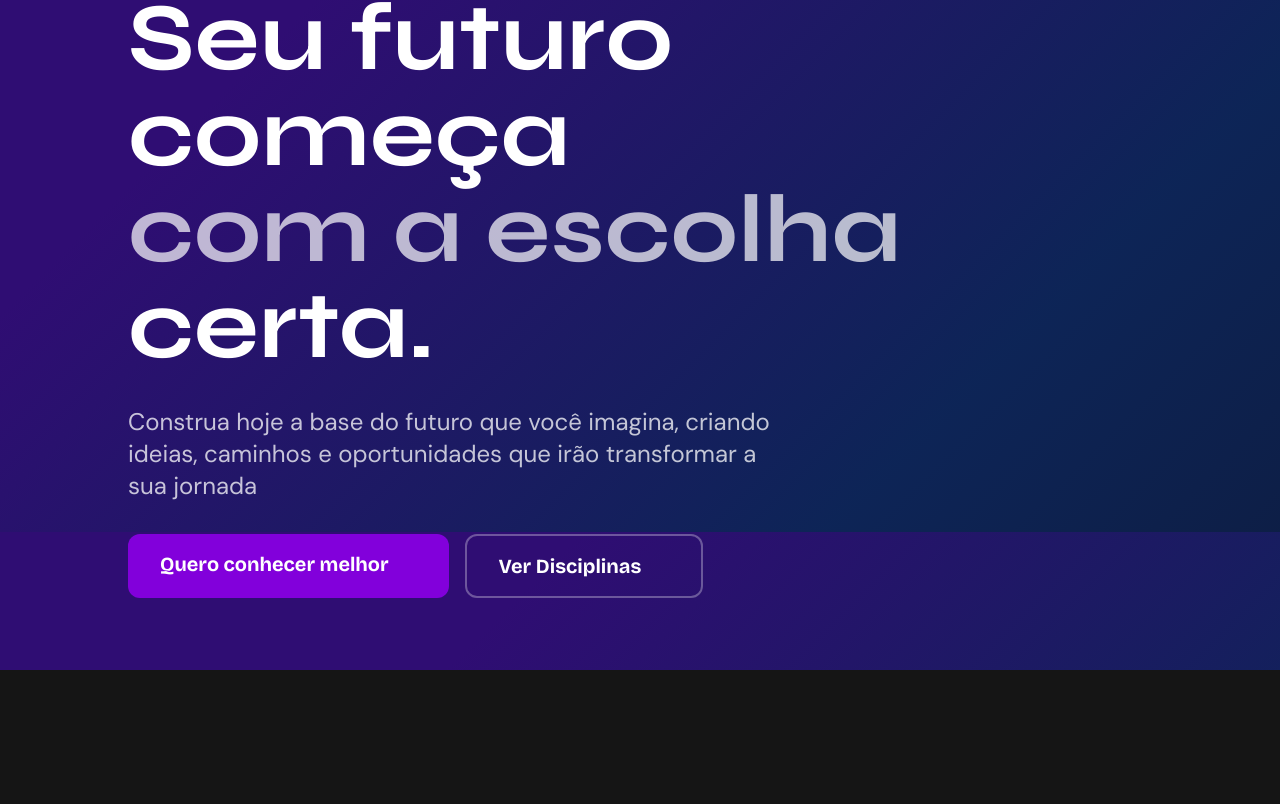
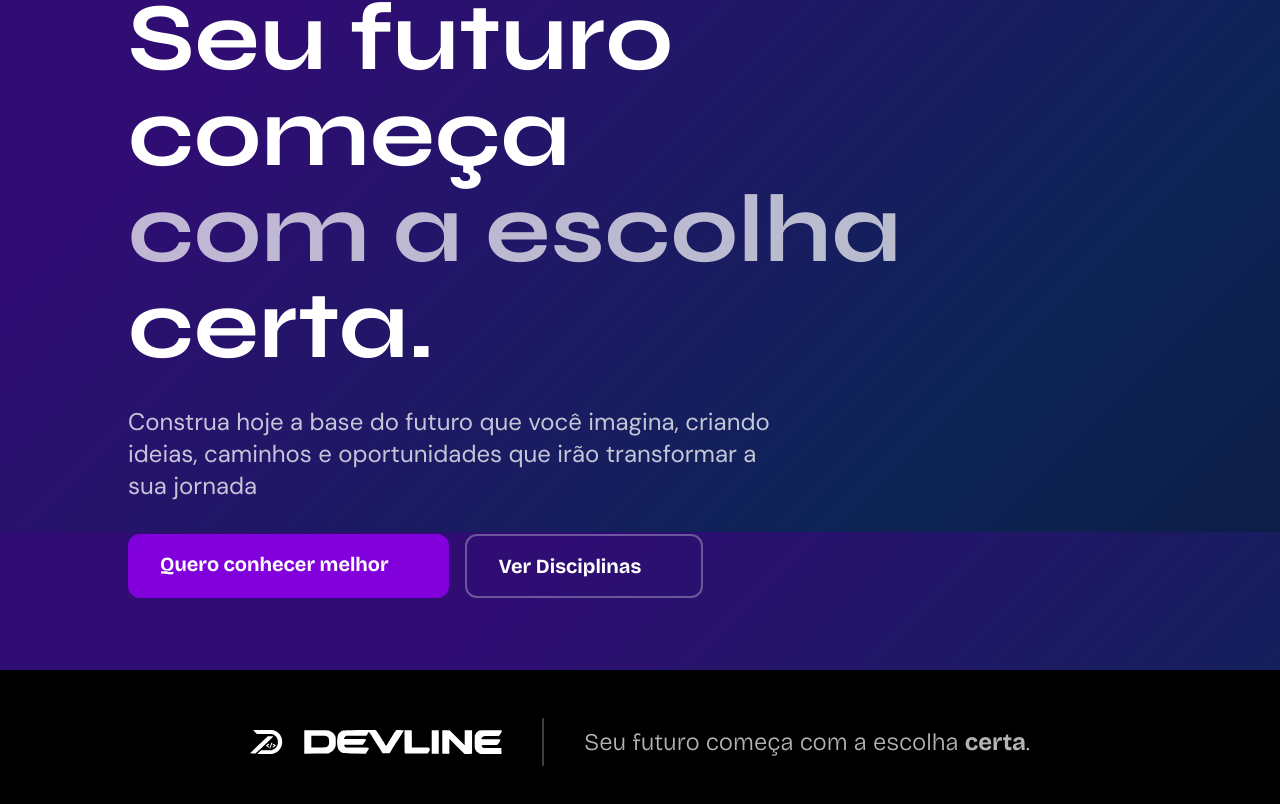
Before and after one commit to GabriewF/devline-projeto-social, a React (Vite) app: page / in a window 1280 px wide. Shown: the part 268-1072 px from the top of the page. Before the commit the page ends 938 px from the top, so only its background shows below. Built offline with nearby package versions, Linux system fonts and the light colour scheme; some icons are missing.

Commit message:
feat: add footer

```diff
--- a/src/pages/index.tsx
+++ b/src/pages/index.tsx
@@ -1,4 +1,5 @@
 import logomarcaInlineColor from "../assets/logomarca+inline-color.svg";
+import logomarcaInlineMono from "../assets/logomarca+inline-mono.svg";
 
 import { Icon } from "@iconify/react";
 
@@ -40,6 +41,16 @@ export default function Index() {
                     </div>
                 </div>
             </section>
+
+            <footer className="bg-black h-max flex flex-row justify-center items-center gap-10 py-12">
+                <img src={logomarcaInlineMono} alt="Logomarca Monocromática" className="h-6" />
+
+                <i className="border border-white/25 rounded-full h-12" />
+
+                <p className="font-bricolage font-light text-2xl text-white/70">
+                    Seu futuro começa com a escolha <span className="font-bold">certa</span>.
+                </p>
+            </footer>
         </main>
     )
 }
```
